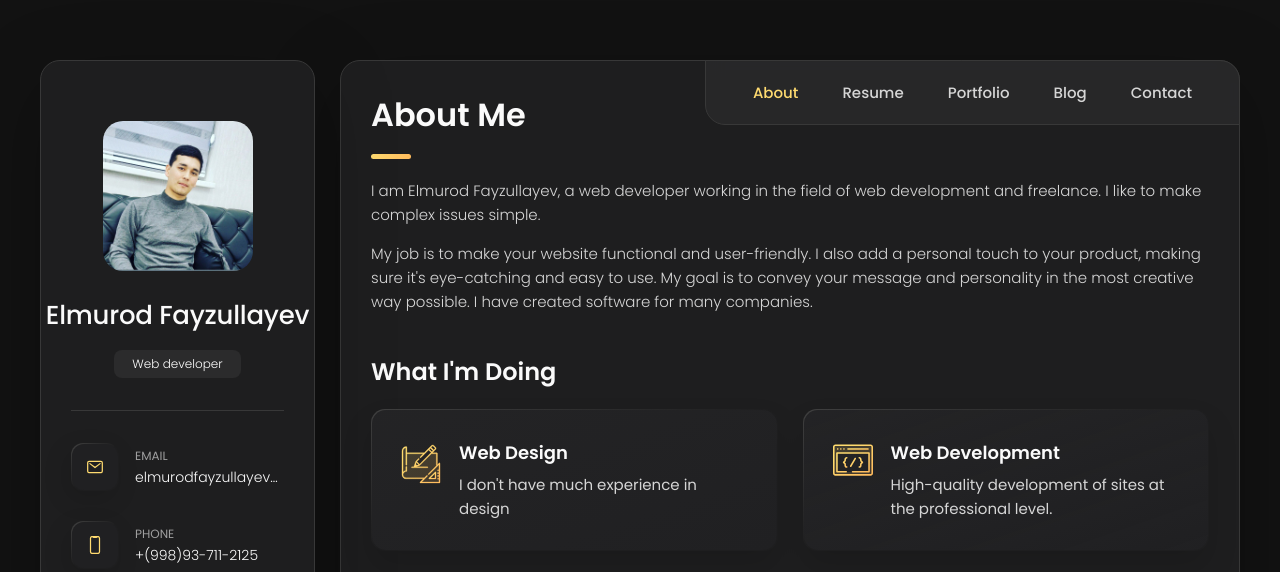
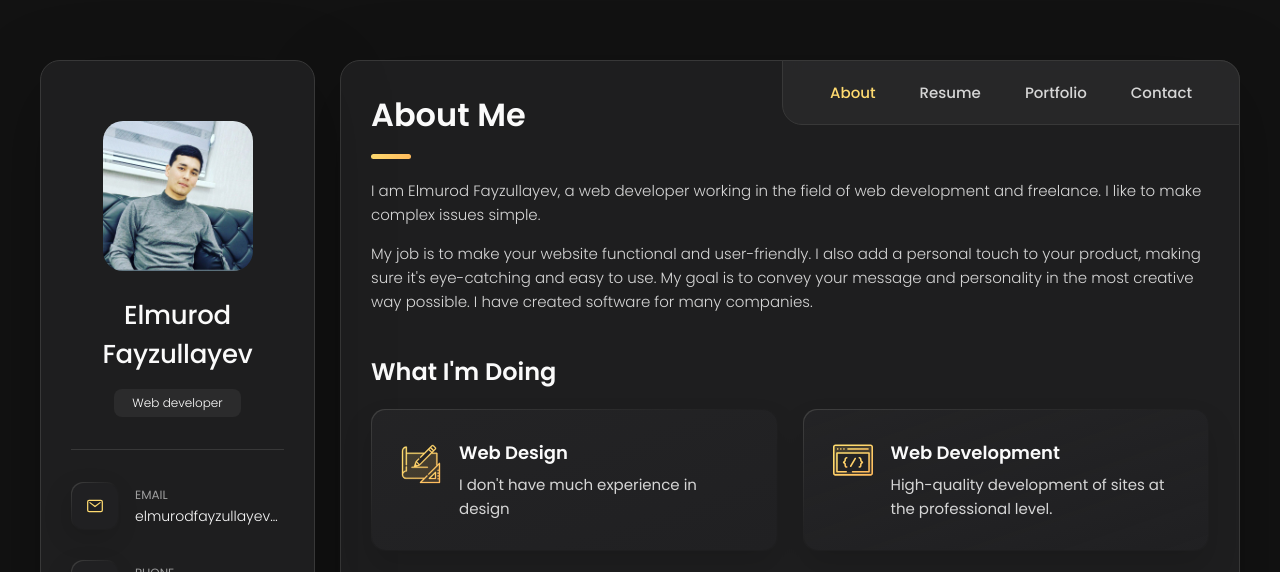
Before and after one commit to fayzullayevelmurod/portfolio, a plain HTML site: page index.html in a window 1280 px wide. Shown: the top 572 px of the page. Drawn offline with nearby package versions, Linux system fonts and the light colour scheme.

Commit message:
blog remove

```diff
--- a/assets/css/style.css
+++ b/assets/css/style.css
@@ -341,6 +341,8 @@ main {
 }
 
 .info-content .name {
+  white-space: wrap !important;
+  max-width: 200px;
   color: var(--white-2);
   font-size: var(--fs-3);
   font-weight: var(--fw-500);
--- a/index.html
+++ b/index.html
@@ -5,7 +5,7 @@
   <meta charset="UTF-8">
   <meta http-equiv="X-UA-Compatible" content="IE=edge">
   <meta name="viewport" content="width=device-width, initial-scale=1.0">
-  <title>Elmurod Fayzullayev Portfolio</title>
+  <title>Elmurod Fayzullayev</title>
 
   <!--
     - favicon
@@ -47,7 +47,7 @@
         </figure>
 
         <div class="info-content">
-          <h1 class="name" title="Richard hanrick">Elmurod Fayzullayev</h1>
+          <h1 class="name" title="Elmurod Fayzullayev">Elmurod Fayzullayev</h1>
 
           <p class="title">Web developer</p>
         </div>
@@ -199,9 +199,9 @@
             <button class="navbar-link" data-nav-link>Portfolio</button>
           </li>
 
-          <li class="navbar-item">
+          <!-- <li class="navbar-item">
             <button class="navbar-link" data-nav-link>Blog</button>
-          </li>
+          </li> -->
 
           <li class="navbar-item">
             <button class="navbar-link" data-nav-link>Contact</button>
@@ -1015,7 +1015,7 @@
         - #BLOG
       -->
 
-      <article class="blog" data-page="blog">
+      <!-- <article class="blog" data-page="blog">
 
         <header>
           <h2 class="h2 article-title">Blog</h2>
@@ -1197,7 +1197,7 @@
 
         </section>
 
-      </article>
+      </article> -->
 
 
 
```
